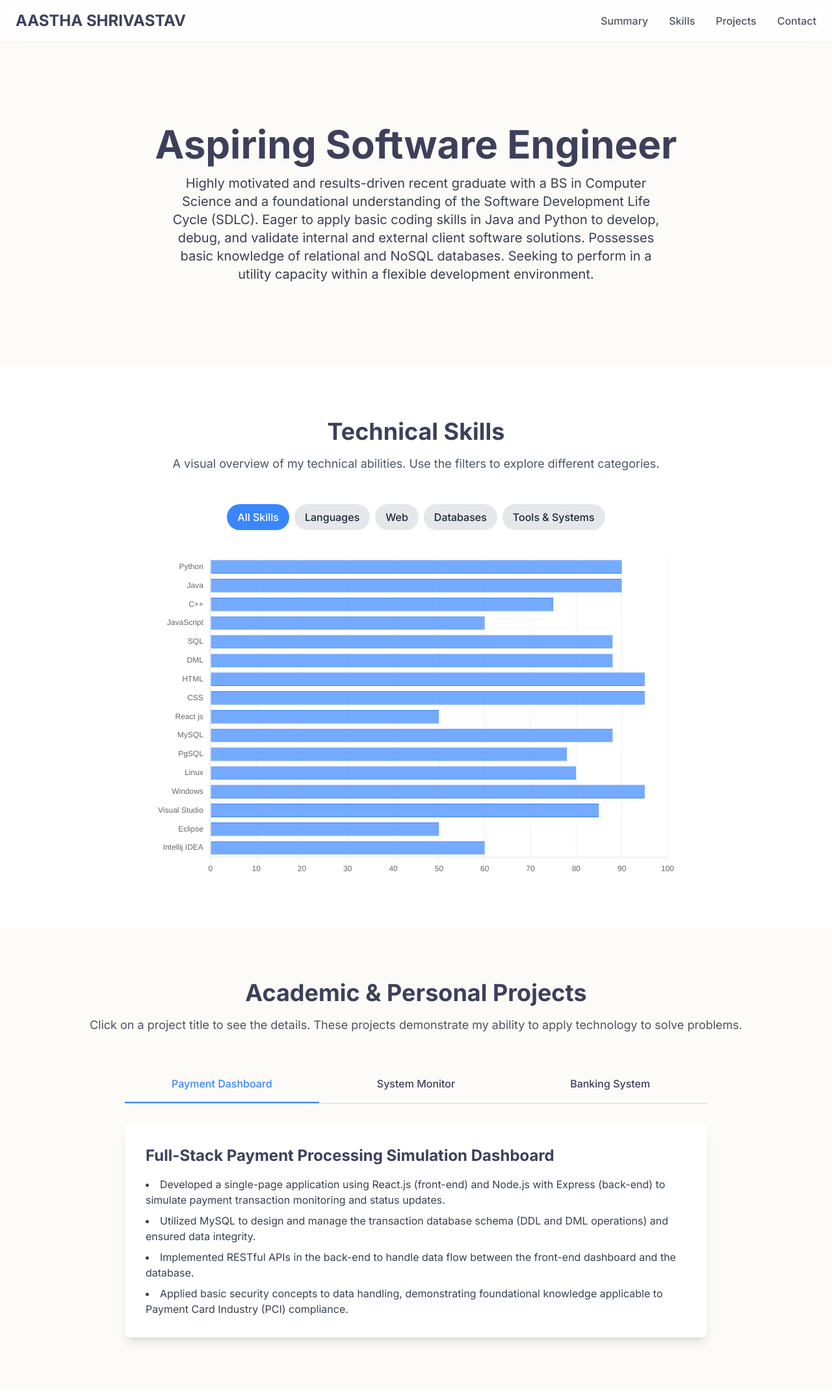
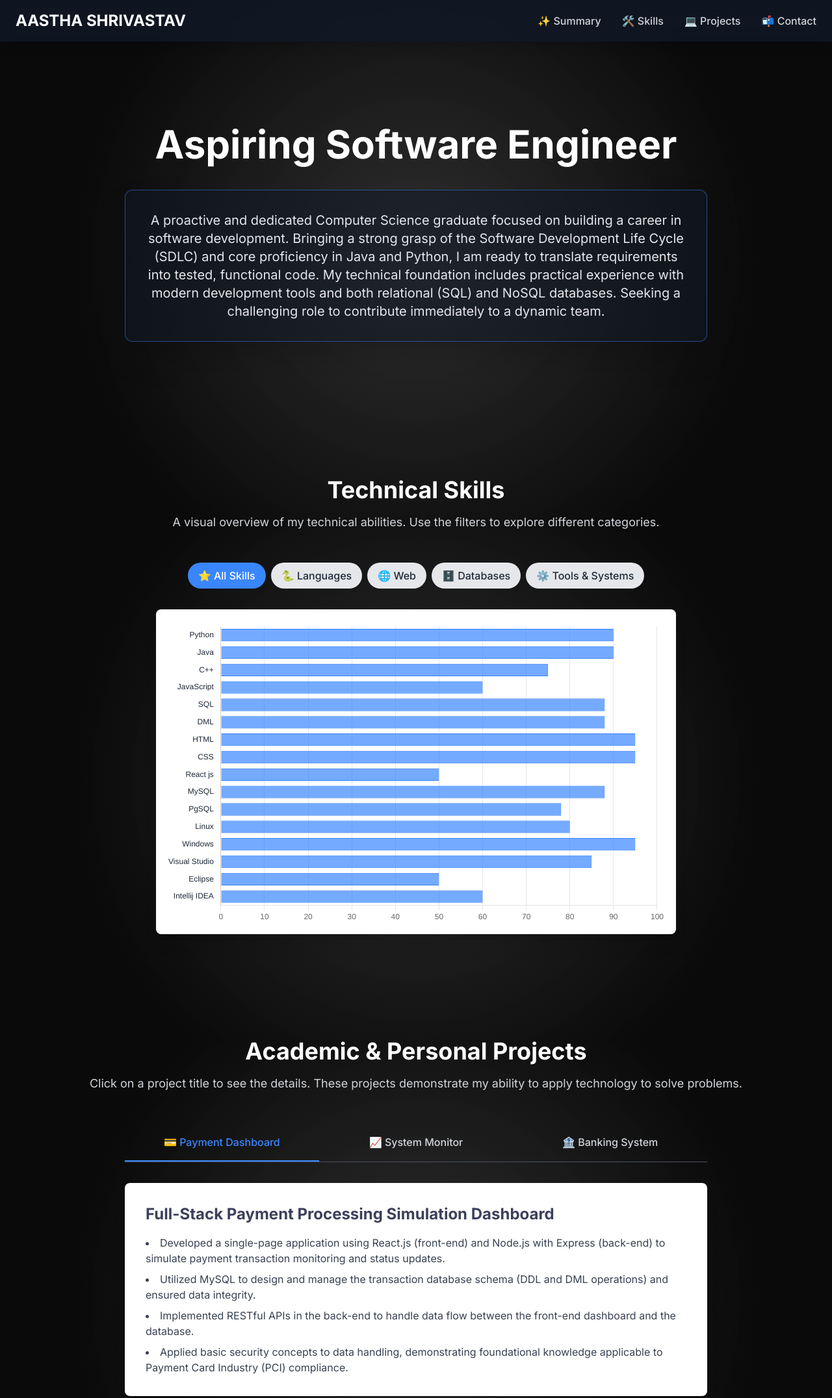
Before and after one commit to aasthashrivastav14/aastha-portfolio, a plain HTML site: page index.html in a window 1280 px wide. Shown: the top 2152 px of the page at 65% size. Drawn offline with nearby package versions, Linux system fonts and the light colour scheme.

Commit message:
index.html

```diff
--- a/index.html
+++ b/index.html
@@ -9,7 +9,7 @@
     <link rel="preconnect" href="https://fonts.googleapis.com">
     <link rel="preconnect" href="https://fonts.gstatic.com" crossorigin>
     <link href="https://fonts.googleapis.com/css2?family=Inter:wght@400;500;700&display=swap" rel="stylesheet">
-    <!-- Chosen Palette: Calm Professional -->
+    <!-- Chosen Palette: Dark Mode Professional (High Contrast) -->
     <!-- Application Structure Plan: A single-page portfolio layout was chosen for its intuitive, linear user flow, familiar to recruiters. The structure starts with a summary (Hero), followed by interactive sections for Skills (filterable chart) and Projects (tabbed view), and ends with Education and Contact details. This design prioritizes progressive disclosure: users get a high-level overview first, then can actively drill down into the details that interest them most (specific skills or projects). This is more engaging and efficient than a static text document. -->
     <!-- Visualization & Content Choices:
         - Report Info: Technical Skills table -> Goal: Compare/Inform -> Viz: Interactive Horizontal Bar Chart -> Interaction: Filter buttons to update chart data by category -> Justification: A chart is more visually engaging and allows for quick assessment of skill sets. Filtering enables recruiters to focus on technologies relevant to their needs. Library: Chart.js/Canvas.
@@ -20,29 +20,34 @@
     <style>
         body {
             font-family: 'Inter', sans-serif;
-            background-color: #FDFBF7;
-            color: #3D405B;
+            color: #F3F4F6; /* Light gray for general text */
+            /* UPDATED: Significantly increased the visibility of the white/light gray mixture
+               by using a stronger radial gradient that fades into the deep black. */
+            background: radial-gradient(circle at center, rgba(255, 255, 255, 0.15) 0%, rgba(10, 10, 10, 1) 70%);
+            background-color: #0A0A0A; /* Deep black base */
+            background-attachment: fixed;
         }
         .nav-link {
             transition: color 0.3s ease;
         }
         .nav-link:hover {
-            color: #3A86FF;
+            color: #3A86FF; /* Bright blue accent color */
         }
         .skill-btn {
             transition: all 0.3s ease;
         }
         .skill-btn.active {
-            background-color: #3A86FF;
+            background-color: #3A86FF; /* Bright blue accent color */
             color: #FFFFFF;
         }
         .project-tab {
             transition: all 0.3s ease;
             border-bottom: 2px solid transparent;
+            color: #D1D5DB; /* Light gray tab text */
         }
         .project-tab.active {
-            color: #3A86FF;
-            border-bottom-color: #3A86FF;
+            color: #3A86FF; /* Bright blue accent color */
+            border-bottom-color: #3A86FF; /* Bright blue accent color */
         }
         .project-content {
             display: none;
@@ -67,48 +72,64 @@
 </head>
 <body class="antialiased">
 
-    <header class="bg-white/80 backdrop-blur-md sticky top-0 z-50 shadow-sm">
-        <nav class="container mx-auto px-6 py-4 flex justify-between items-center">
-            <div class="text-2xl font-bold text-[#3D405B]">
+    <header class="bg-gray-900/80 backdrop-blur-md sticky top-0 z-50 shadow-lg">
+        <!-- Adjusted the container to use flex and justify-center on mobile, and justify-between on desktop -->
+        <nav class="container mx-auto px-6 py-4 flex items-center justify-center md:justify-between">
+            <!-- Name Header: Icon removed for a clean text presentation -->
+            <div class="text-2xl font-extrabold text-white flex items-center gap-2 whitespace-nowrap">
                 AASTHA SHRIVASTAV
             </div>
+            <!-- Navigation links remain hidden on mobile, appear centered on desktop -->
             <div class="hidden md:flex space-x-8">
-                <a href="#summary" class="nav-link text-gray-600 font-medium">Summary</a>
-                <a href="#skills" class="nav-link text-gray-600 font-medium">Skills</a>
-                <a href="#projects" class="nav-link text-gray-600 font-medium">Projects</a>
-                <a href="#contact" class="nav-link text-gray-600 font-medium">Contact</a>
+                <!-- Navigation links adjusted for dark theme -->
+                <a href="#summary" class="nav-link text-gray-300 font-medium">✨ Summary</a>
+                <a href="#skills" class="nav-link text-gray-300 font-medium">🛠️ Skills</a>
+                <a href="#projects" class="nav-link text-gray-300 font-medium">💻 Projects</a>
+                <a href="#contact" class="nav-link text-gray-300 font-medium">📬 Contact</a>
             </div>
-            <div class="md:hidden">
-            </div>
+            <!-- This empty div is no longer needed -->
+            <!-- <div class="md:hidden"> </div> -->
         </nav>
     </header>
 
     <main>
         <section id="summary" class="py-20 md:py-32">
             <div class="container mx-auto px-6 text-center">
-                <h1 class="text-4xl md:text-6xl font-bold text-[#3D405B] mb-4">Aspiring Software Engineer</h1>
-                <p class="text-lg md:text-xl text-gray-700 max-w-3xl mx-auto">
-                    Highly motivated and results-driven recent graduate with a BS in Computer Science and a foundational understanding of the Software Development Life Cycle (SDLC). Eager to apply basic coding skills in Java and Python to develop, debug, and validate internal and external client software solutions. Possesses basic knowledge of relational and NoSQL databases. Seeking to perform in a utility capacity within a flexible development environment.
-                </p>
+
+                <!-- Title: Icon removed for a clean text presentation -->
+                <h1 class="text-4xl md:text-6xl font-extrabold text-white mb-10 flex justify-center items-center gap-4">
+                    Aspiring Software Engineer
+                </h1>
+
+                <!-- UPDATED: Re-wrote the paragraph for impact and wrapped it in a visually distinct container -->
+                <div class="max-w-4xl mx-auto bg-gray-900/50 p-6 md:p-8 rounded-xl shadow-2xl border border-[#3A86FF]/50">
+                    <p class="text-lg md:text-xl text-gray-200">
+                        A proactive and dedicated Computer Science graduate focused on building a career in software development. Bringing a strong grasp of the Software Development Life Cycle (SDLC) and core proficiency in Java and Python, I am ready to translate requirements into tested, functional code. My technical foundation includes practical experience with modern development tools and both relational (SQL) and NoSQL databases. Seeking a challenging role to contribute immediately to a dynamic team.
+                    </p>
+                </div>
             </div>
         </section>
 
-        <section id="skills" class="py-20 bg-white">
+        <!-- Removed bg-white class from section to show dark background -->
+        <section id="skills" class="py-20">
             <div class="container mx-auto px-6">
                 <div class="text-center mb-12">
-                    <h2 class="text-3xl md:text-4xl font-bold text-[#3D405B]">Technical Skills</h2>
-                    <p class="mt-4 text-lg text-gray-600">A visual overview of my technical abilities. Use the filters to explore different categories.</p>
+                    <!-- Text color changed to white -->
+                    <h2 class="text-3xl md:text-4xl font-bold text-white">Technical Skills</h2>
+                    <p class="mt-4 text-lg text-gray-300">A visual overview of my technical abilities. Use the filters to explore different categories.</p>
                 </div>
 
                 <div id="skill-filters" class="flex flex-wrap justify-center gap-2 mb-8">
-                    <button class="skill-btn active px-4 py-2 bg-gray-200 text-gray-800 font-medium rounded-full" data-category="all">All Skills</button>
-                    <button class="skill-btn px-4 py-2 bg-gray-200 text-gray-800 font-medium rounded-full" data-category="Programming Languages">Languages</button>
-                    <button class="skill-btn px-4 py-2 bg-gray-200 text-gray-800 font-medium rounded-full" data-category="Web Technologies">Web</button>
-                    <button class="skill-btn px-4 py-2 bg-gray-200 text-gray-800 font-medium rounded-full" data-category="Databases">Databases</button>
-                    <button class="skill-btn px-4 py-2 bg-gray-200 text-gray-800 font-medium rounded-full" data-category="Tools & Systems">Tools & Systems</button>
+                    <!-- Filter buttons remain light gray/blue to contrast dark background -->
+                    <button class="skill-btn active px-4 py-2 bg-gray-200 text-gray-800 font-medium rounded-full" data-category="all">⭐ All Skills</button>
+                    <button class="skill-btn px-4 py-2 bg-gray-200 text-gray-800 font-medium rounded-full" data-category="Programming Languages">🐍 Languages</button>
+                    <button class="skill-btn px-4 py-2 bg-gray-200 text-gray-800 font-medium rounded-full" data-category="Web Technologies">🌐 Web</button>
+                    <button class="skill-btn px-4 py-2 bg-gray-200 text-gray-800 font-medium rounded-full" data-category="Databases">🗄️ Databases</button>
+                    <button class="skill-btn px-4 py-2 bg-gray-200 text-gray-800 font-medium rounded-full" data-category="Tools & Systems">⚙️ Tools & Systems</button>
                 </div>
 
-                <div class="chart-container">
+                <!-- Chart is inherently on a light canvas background -->
+                <div class="chart-container bg-white p-4 rounded-lg shadow-xl">
                     <canvas id="skillsChart"></canvas>
                 </div>
             </div>
@@ -117,19 +138,22 @@
         <section id="projects" class="py-20">
             <div class="container mx-auto px-6">
                 <div class="text-center mb-12">
-                    <h2 class="text-3xl md:text-4xl font-bold text-[#3D405B]">Academic & Personal Projects</h2>
-                    <p class="mt-4 text-lg text-gray-600">Click on a project title to see the details. These projects demonstrate my ability to apply technology to solve problems.</p>
+                    <!-- Text color changed to white -->
+                    <h2 class="text-3xl md:text-4xl font-bold text-white">Academic & Personal Projects</h2>
+                    <p class="mt-4 text-lg text-gray-300">Click on a project title to see the details. These projects demonstrate my ability to apply technology to solve problems.</p>
                 </div>
 
                 <div class="max-w-4xl mx-auto">
-                    <div class="flex border-b border-gray-300 mb-8">
-                        <button class="project-tab active flex-1 text-center font-medium p-4" data-target="project1">Payment Dashboard</button>
-                        <button class="project-tab flex-1 text-center font-medium p-4" data-target="project2">System Monitor</button>
-                        <button class="project-tab flex-1 text-center font-medium p-4" data-target="project3">Banking System</button>
+                    <!-- Tabs adjusted for dark background -->
+                    <div class="flex border-b border-gray-600 mb-8">
+                        <button class="project-tab active flex-1 text-center font-medium p-4" data-target="project1">💳 Payment Dashboard</button>
+                        <button class="project-tab flex-1 text-center font-medium p-4" data-target="project2">📈 System Monitor</button>
+                        <button class="project-tab flex-1 text-center font-medium p-4" data-target="project3">🏦 Banking System</button>
                     </div>
 
                     <div id="project-contents">
-                        <div id="project1" class="project-content active bg-white p-8 rounded-lg shadow-lg">
+                        <!-- Content boxes remain white for maximum readability against dark background -->
+                        <div id="project1" class="project-content active bg-white p-8 rounded-lg shadow-xl">
                             <h3 class="text-2xl font-bold mb-4 text-[#3D405B]">Full-Stack Payment Processing Simulation Dashboard</h3>
                             <ul class="list-disc list-inside space-y-2 text-gray-700">
                                 <li>Developed a single-page application using React.js (front-end) and Node.js with Express (back-end) to simulate payment transaction monitoring and status updates.</li>
@@ -138,7 +162,7 @@
                                 <li>Applied basic security concepts to data handling, demonstrating foundational knowledge applicable to Payment Card Industry (PCI) compliance.</li>
                             </ul>
                         </div>
-                        <div id="project2" class="project-content bg-white p-8 rounded-lg shadow-lg">
+                        <div id="project2" class="project-content bg-white p-8 rounded-lg shadow-xl">
                             <h3 class="text-2xl font-bold mb-4 text-[#3D405B]">Linux System Resource Monitor in Python</h3>
                              <ul class="list-disc list-inside space-y-2 text-gray-700">
                                 <li>Created a command-line utility in Python that monitors real-time CPU, memory, and disk usage on a Linux (Ubuntu) environment.</li>
@@ -146,7 +170,7 @@
                                 <li>Designed the tool to periodically log data to a local file, simulating basic data processing requirements for system maintenance.</li>
                             </ul>
                         </div>
-                        <div id="project3" class="project-content bg-white p-8 rounded-lg shadow-lg">
+                        <div id="project3" class="project-content bg-white p-8 rounded-lg shadow-xl">
                             <h3 class="text-2xl font-bold mb-4 text-[#3D405B]">Core Banking Transaction System (Java/DB2 Concept)</h3>
                              <ul class="list-disc list-inside space-y-2 text-gray-700">
                                 <li>Designed and Coded a basic account management system using Java that handles deposits, withdrawals, and balance inquiries.</li>
@@ -159,19 +183,22 @@
             </div>
         </section>
 
-        <section id="education" class="py-20 bg-white">
+        <!-- Removed bg-white class from section to show dark background -->
+        <section id="education" class="py-20">
             <div class="container mx-auto px-6 text-center max-w-3xl">
-                <h2 class="text-3xl md:text-4xl font-bold text-[#3D405B] mb-12">Education & Development</h2>
+                <!-- Text color changed to white -->
+                <h2 class="text-3xl md:text-4xl font-bold text-white mb-12">Education & Development</h2>
                 <div class="text-left grid md:grid-cols-2 gap-8">
-                     <div class="bg-slate-50 p-6 rounded-lg shadow-md">
+                     <!-- Content boxes remain light for contrast -->
+                     <div class="bg-white p-6 rounded-lg shadow-xl">
                         <h3 class="font-bold text-lg text-gray-800 mb-2">Bachelor of Computer Science</h3>
                         <p class="text-gray-600">Pratibha College of Commerce and Computer Studies | Pune, Maharashtra</p>
                     </div>
-                    <div class="bg-slate-50 p-6 rounded-lg shadow-md">
+                    <div class="bg-white p-6 rounded-lg shadow-xl">
                         <h3 class="font-bold text-lg text-gray-800 mb-2">Professional Development</h3>
                         <p class="text-gray-600">Completed a comprehensive course in Java, Data Structure and algorithm.</p>
                     </div>
-                     <div class="bg-slate-50 p-6 rounded-lg shadow-md md:col-span-2">
+                     <div class="bg-white p-6 rounded-lg shadow-xl md:col-span-2">
                         <h3 class="font-bold text-lg text-gray-800 mb-2">Problem Solving</h3>
                         <p class="text-gray-600">Proficient in translating complex requirements into simple, efficient code structures.</p>
                     </div>
@@ -179,21 +206,52 @@
             </div>
         </section>
 
-        <footer id="contact" class="bg-[#3D405B] text-white py-16">
+        <footer id="contact" class="bg-slate-100 text-gray-900 py-16">
             <div class="container mx-auto px-6 text-center">
+
+                <!-- NEW: Large SVG Icon for visual impact -->
+                <svg xmlns="http://www.w3.org/2000/svg" width="24" height="24" viewBox="0 0 24 24" fill="none" stroke="currentColor" stroke-width="2" stroke-linecap="round" stroke-linejoin="round" class="w-16 h-16 mx-auto mb-6 text-[#3A86FF]">
+                    <rect width="20" height="16" x="2" y="4" rx="2"/>
+                    <path d="m22 7-8.97 5.7a1.83 1.83 0 0 1-2.07 0L2 7"/>
+                </svg>
+
                 <h2 class="text-3xl font-bold mb-4">Get In Touch</h2>
-                <p class="max-w-lg mx-auto mb-8">I am actively looking for opportunities. Please feel free to reach out.</p>
-                <div class="flex flex-col md:flex-row justify-center items-center space-y-4 md:space-y-0 md:space-x-8 text-lg">
-                    <a href="mailto:aasthashrivastav10@gmail.com" class="hover:text-[#3A86FF] transition-colors"><span>&#9993;</span> aasthashrivastav10@gmail.com</a>
-                    <span><span>&#9742;</span> 9422454657</span>
-                    <span>&#128205; Pune, Maharashtra</span>
+                <!-- UPDATED: Removed max-w-lg and adjusted font-size for better single-line display potential on desktop -->
+                <p class="mx-auto mb-8 text-base md:text-lg font-medium">I am actively looking for opportunities. Please feel free to reach out.</p>
+
+                <!-- START OF CONSOLIDATED CONTACT DETAILS -->
+                <div class="flex flex-col md:flex-row justify-center items-center space-y-4 md:space-y-0 text-xl whitespace-nowrap">
+                    <!-- Item 1: Email -->
+                    <a href="mailto:aasthashrivastav10@gmail.com" class="hover:text-[#3A86FF] transition-colors flex items-center gap-2 md:mx-4">
+                        <span>&#9993;</span> aasthashrivastav10@gmail.com
+                    </a>
+
+                    <!-- Separator 1 (Hidden on mobile) -->
+                    <span class="hidden md:inline mx-2 text-gray-500 text-base">|</span>
+
+                    <!-- Item 2: Phone -->
+                    <span class="flex items-center gap-2 md:mx-4">
+                        <span>&#9742;</span> 9422454657
+                    </span>
+
+                    <!-- Separator 2 (Hidden on mobile) -->
+                    <span class="hidden md:inline mx-2 text-gray-500 text-base">|</span>
+
+                    <!-- Item 3: Location -->
+                    <span class="flex items-center gap-2 md:mx-4">
+                        &#128205; Pune, Maharashtra
+                    </span>
                 </div>
+                <!-- END OF CONSOLIDATED CONTACT DETAILS -->
+
             </div>
         </footer>
     </main>
 
     <script>
         document.addEventListener('DOMContentLoaded', () => {
+
+            // --- Existing Chart and Tab Logic ---
 
             const allSkills = [
                 { name: 'Python', proficiency: 90, category: 'Programming Languages' },
@@ -228,8 +286,8 @@
                         datasets: [{
                             label: 'Proficiency',
                             data: data.map(skill => skill.proficiency),
-                            backgroundColor: 'rgba(58, 134, 255, 0.7)',
-                            borderColor: 'rgba(58, 134, 255, 1)',
+                            backgroundColor: 'rgba(58, 134, 255, 0.7)', // Bright blue
+                            borderColor: 'rgba(58, 134, 255, 1)', // Bright blue
                             borderWidth: 1
                         }]
                     },
@@ -251,9 +309,14 @@
                             x: {
                                 beginAtZero: true,
                                 max: 100,
-                                grid: { color: 'rgba(0, 0, 0, 0.05)' }
+                                // Changed grid color to dark to be visible on white background
+                                grid: { color: 'rgba(0, 0, 0, 0.1)' }
                             },
-                            y: { grid: { display: false } }
+                            y: {
+                                grid: { display: false },
+                                // FIX: Changed skill label (tick) color from 'white' to dark gray for visibility
+                                ticks: { color: '#1F2937' }
+                            }
                         }
                     }
                 });
```
